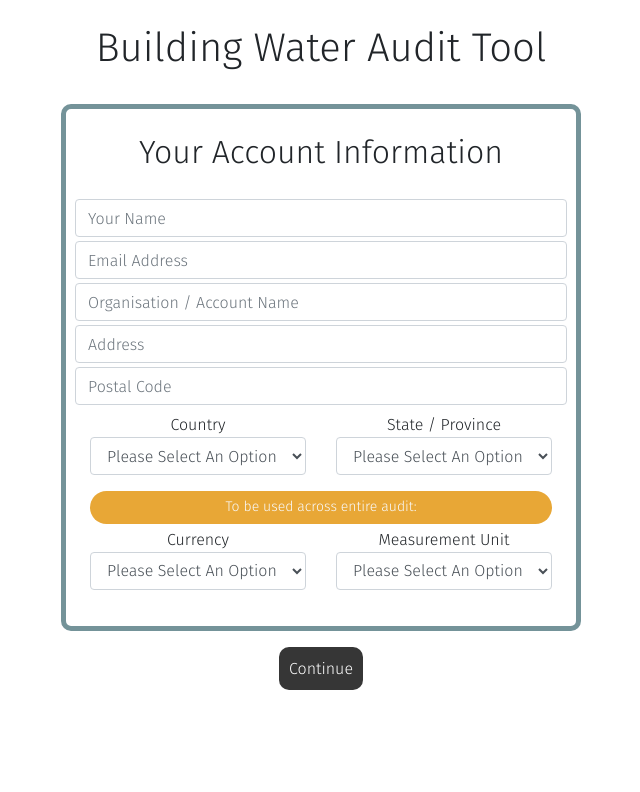
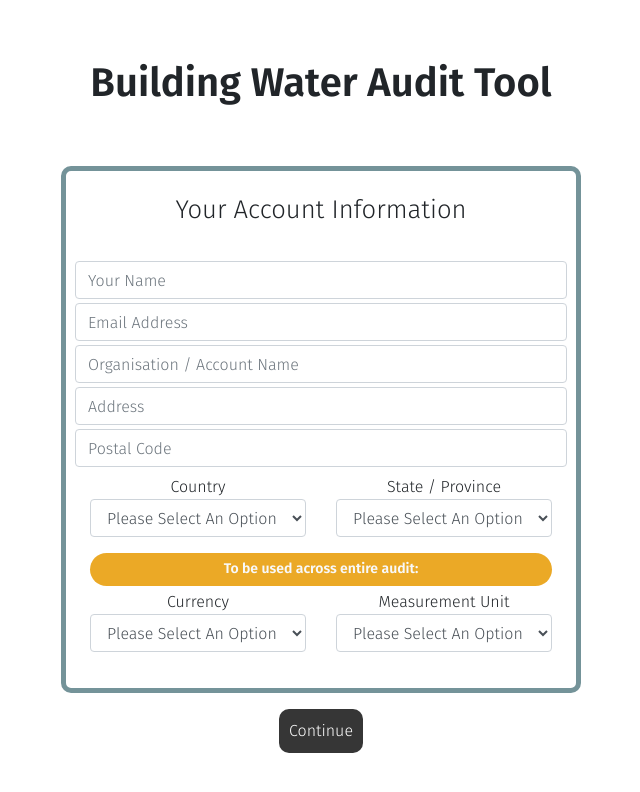
Before and after one commit to Liv4-code/water-audit-tool, a Nuxt app: page / in a window 1280 px wide. Shown: the top 792 px of the page, without its empty margins (319-959 px from the left). Built offline with nearby package versions, Linux system fonts and the light colour scheme.

Commit message:
Styled heading

```diff
--- a/components/accountDetails.vue
+++ b/components/accountDetails.vue
@@ -173,7 +173,7 @@
   display: flex;
   justify-content: center;
   width: 100%;
-  background-color: #e8a736;
+  background-color: #e89a00d9;
 }
 
 img {
--- a/pages/index.vue
+++ b/pages/index.vue
@@ -1,6 +1,6 @@
 <template>
   <div class="d-flex flex-column align-items-center">
-    <div class="m-4">
+    <div>
       <h1>Building Water Audit Tool</h1>
     </div>
     <form @submit.prevent="$store.dispatch('provisionAuditDevice')">
@@ -96,7 +96,7 @@
 </script>
 
 <style>
-@import url("https://fonts.googleapis.com/css2?family=Fira+Sans:wght@300&display=swap");
+@import url("https://fonts.googleapis.com/css2?family=Fira+Sans:wght@300;600&display=swap");
 
 * {
   font-family: "Fira Sans", sans-serif;
@@ -106,9 +106,17 @@
   position: relative;
 }
 
+h1 {
+  margin: 3.7rem;
+  font-size: 2.5rem;
+  font-weight: 600;
+  text-align: center;
+}
+
 h2 {
   font-weight: 500;
   text-align: center;
+  font-size: 1.6rem;
 }
 
 h4 {
@@ -123,6 +131,7 @@
 h6 {
   text-align: center;
   font-size: 14px;
+  font-weight: bold;
 }
 
 button {
```
Also changed, not shown: 3 other files (tests, documents, lock files or other folders).
